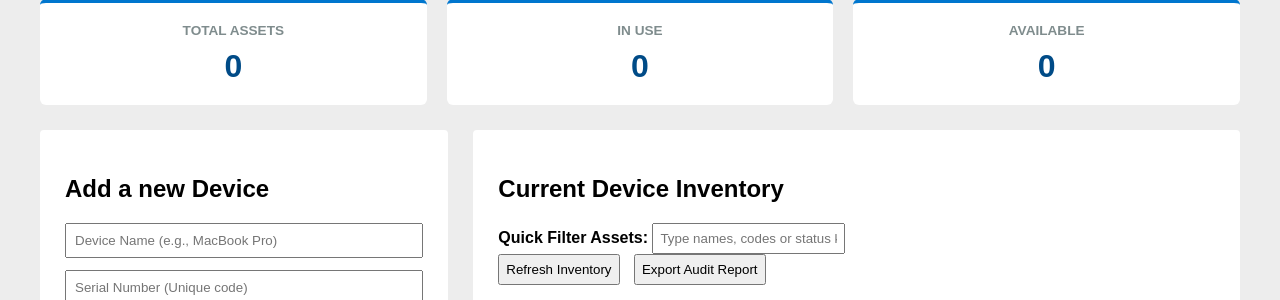
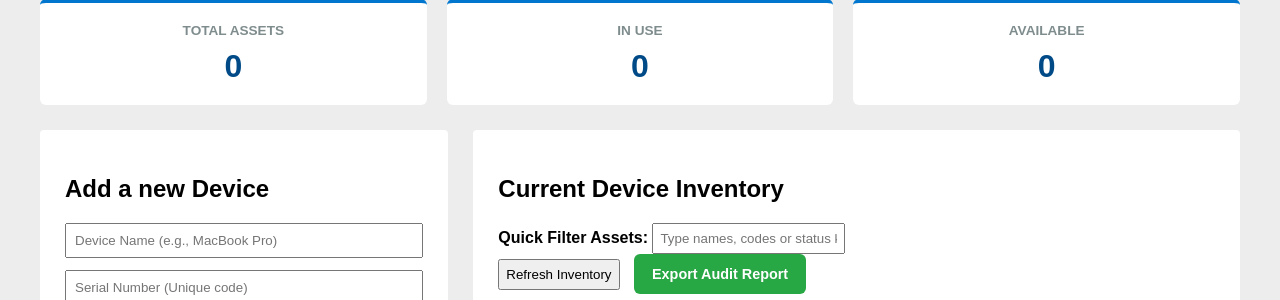
Before and after one commit to KesavanPrasath/it-asset-manager, a Flask app: page / in a window 1280 px wide. Shown: the part 157-457 px from the top of the page. Run offline with Flask 3, Linux system fonts and the light colour scheme; data that the repository does not hold is empty.

Commit message:
adding styles

```diff
--- a/backend/static/styles.css
+++ b/backend/static/styles.css
@@ -206,3 +206,28 @@ CSS
 .btn-action-remove:hover {
     text-decoration: underline;
 }
+
+//adding stles
+
+/* Utility Action Ribbon Layout */
+.action-buttons-group {
+    display: flex;
+    gap: 10px;
+}
+
+.btn-export {
+    background-color: #28A745; /* Clean corporate operations green */
+    color: white;
+    border: none;
+    border-radius: 6px;
+    font-weight: 600;
+    cursor: pointer;
+    font-size: 0.9rem;
+    padding: 10px 18px;
+    height: 40px;
+    transition: background-color 0.2s;
+}
+
+.btn-export:hover {
+    background-color: #218838;
+}
```
